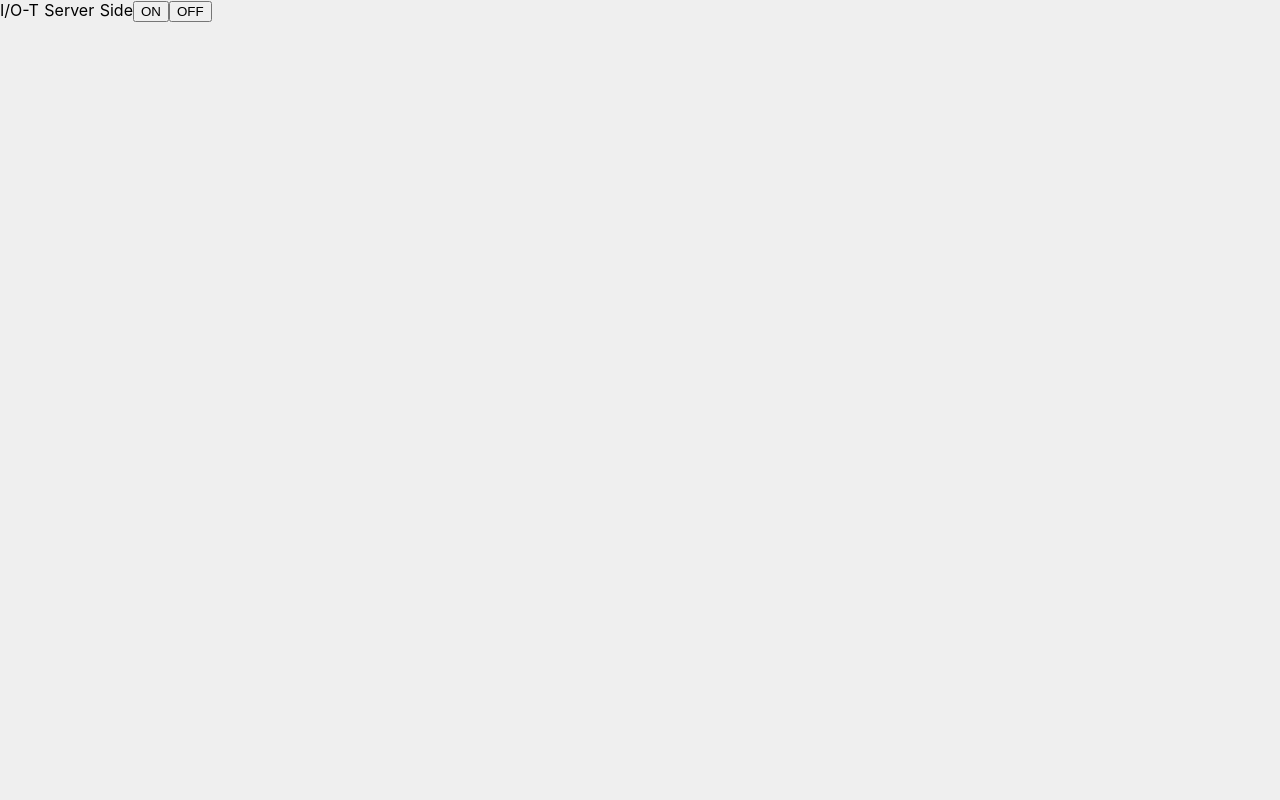
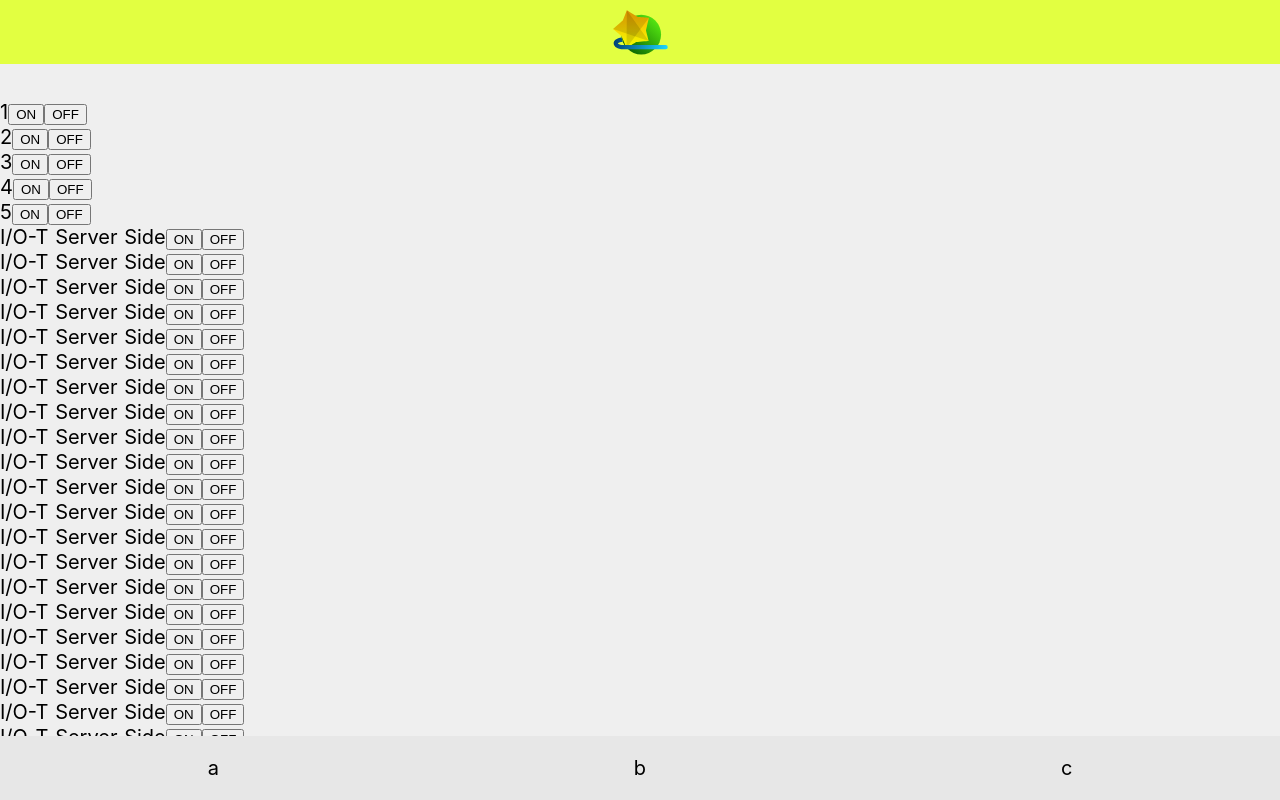
Before and after one commit to Kumi-comb/IO-T-ServerSide, a Nuxt app: page / in a window 1280 px wide. Shown: the top 800 px of the page. Built offline with nearby package versions, Linux system fonts and the light colour scheme.

Commit message:
ダミーページ作成

```diff
--- a/view/layouts/default.vue
+++ b/view/layouts/default.vue
@@ -1,25 +1,58 @@
 <template lang="pug">
   div
-    nuxt
+    nav.nav
+      img.nav_logo(src='~/assets/images/logo.svg')
+    section.nuxt
+      nuxt
+    footer.footer
+      .footer_item
+        | a
+      .footer_item b
+      .footer_item c
 </template>
 
-<style lang="scss">
-html {
-  font-family: 'Source Sans Pro', -apple-system, BlinkMacSystemFont, 'Segoe UI',
-    Roboto, 'Helvetica Neue', Arial, sans-serif;
-  font-size: 16px;
-  word-spacing: 1px;
-  -ms-text-size-adjust: 100%;
-  -webkit-text-size-adjust: 100%;
-  -moz-osx-font-smoothing: grayscale;
-  -webkit-font-smoothing: antialiased;
-  box-sizing: border-box;
+<style lang="scss" scoped>
+.nav {
+  position: fixed;
+  top: 0;
+  width: 100%;
+  height: 64px;
+
+  text-align: center;
+
+  background-color: #e2ff41;
+  color: rgba(0, 0, 0, 0.5);
+  font-size: 1.25em;
+
+  &_logo {
+    height: 64px;
+    vertical-align: bottom;
+  }
 }
+.nuxt {
+  padding: 100px 0;
+}
+.footer {
+  display: flex;
+  align-items: center;
+  position: fixed;
+  bottom: 0;
+  width: 100%;
+  height: 64px;
 
-*,
-*:before,
-*:after {
-  box-sizing: border-box;
-  margin: 0;
+  // padding: 10px;
+
+  background-color: #e7e7e7;
+
+  font-size: 0;
+
+  &_item {
+    display: inline-block;
+    font-size: 1rem;
+    width: calc(100% / 3);
+
+    text-align: center;
+    vertical-align: middle;
+  }
 }
 </style>
--- a/view/pages/index.vue
+++ b/view/pages/index.vue
@@ -1,8 +1,185 @@
 <template lang="pug">
   section
+    span 1
+    button(@click='toggleOn("1")') ON
+    button(@click='toggleOff("1")') OFF
+    br
+    span 2
+    button(@click='toggleOn("1")') ON
+    button(@click='toggleOff("1")') OFF
+    br
+    span 3
+    button(@click='toggleOn("1")') ON
+    button(@click='toggleOff("1")') OFF
+    br
+    span 4
+    button(@click='toggleOn("1")') ON
+    button(@click='toggleOff("1")') OFF
+    br
+    span 5
+    button(@click='toggleOn("1")') ON
+    button(@click='toggleOff("1")') OFF
+    br
     span I/O-T Server Side
     button(@click='toggleOn("1")') ON
     button(@click='toggleOff("1")') OFF
+    br
+    span I/O-T Server Side
+    button(@click='toggleOn("1")') ON
+    button(@click='toggleOff("1")') OFF
+    br
+    span I/O-T Server Side
+    button(@click='toggleOn("1")') ON
+    button(@click='toggleOff("1")') OFF
+    br
+    span I/O-T Server Side
+    button(@click='toggleOn("1")') ON
+    button(@click='toggleOff("1")') OFF
+    br
+    span I/O-T Server Side
+    button(@click='toggleOn("1")') ON
+    button(@click='toggleOff("1")') OFF
+    br
+    span I/O-T Server Side
+    button(@click='toggleOn("1")') ON
+    button(@click='toggleOff("1")') OFF
+    br
+    span I/O-T Server Side
+    button(@click='toggleOn("1")') ON
+    button(@click='toggleOff("1")') OFF
+    br
+    span I/O-T Server Side
+    button(@click='toggleOn("1")') ON
+    button(@click='toggleOff("1")') OFF
+    br
+    span I/O-T Server Side
+    button(@click='toggleOn("1")') ON
+    button(@click='toggleOff("1")') OFF
+    br
+    span I/O-T Server Side
+    button(@click='toggleOn("1")') ON
+    button(@click='toggleOff("1")') OFF
+    br
+    span I/O-T Server Side
+    button(@click='toggleOn("1")') ON
+    button(@click='toggleOff("1")') OFF
+    br
+    span I/O-T Server Side
+    button(@click='toggleOn("1")') ON
+    button(@click='toggleOff("1")') OFF
+    br
+    span I/O-T Server Side
+    button(@click='toggleOn("1")') ON
+    button(@click='toggleOff("1")') OFF
+    br
+    span I/O-T Server Side
+    button(@click='toggleOn("1")') ON
+    button(@click='toggleOff("1")') OFF
+    br
+    span I/O-T Server Side
+    button(@click='toggleOn("1")') ON
+    button(@click='toggleOff("1")') OFF
+    br
+    span I/O-T Server Side
+    button(@click='toggleOn("1")') ON
+    button(@click='toggleOff("1")') OFF
+    br
+    span I/O-T Server Side
+    button(@click='toggleOn("1")') ON
+    button(@click='toggleOff("1")') OFF
+    br
+    span I/O-T Server Side
+    button(@click='toggleOn("1")') ON
+    button(@click='toggleOff("1")') OFF
+    br
+    span I/O-T Server Side
+    button(@click='toggleOn("1")') ON
+    button(@click='toggleOff("1")') OFF
+    br
+    span I/O-T Server Side
+    button(@click='toggleOn("1")') ON
+    button(@click='toggleOff("1")') OFF
+    br
+    span I/O-T Server Side
+    button(@click='toggleOn("1")') ON
+    button(@click='toggleOff("1")') OFF
+    br
+    span I/O-T Server Side
+    button(@click='toggleOn("1")') ON
+    button(@click='toggleOff("1")') OFF
+    br
+    span I/O-T Server Side
+    button(@click='toggleOn("1")') ON
+    button(@click='toggleOff("1")') OFF
+    br
+    span I/O-T Server Side
+    button(@click='toggleOn("1")') ON
+    button(@click='toggleOff("1")') OFF
+    br
+    span I/O-T Server Side
+    button(@click='toggleOn("1")') ON
+    button(@click='toggleOff("1")') OFF
+    br
+    span I/O-T Server Side
+    button(@click='toggleOn("1")') ON
+    button(@click='toggleOff("1")') OFF
+    br
+    span I/O-T Server Side
+    button(@click='toggleOn("1")') ON
+    button(@click='toggleOff("1")') OFF
+    br
+    span I/O-T Server Side
+    button(@click='toggleOn("1")') ON
+    button(@click='toggleOff("1")') OFF
+    br
+    span I/O-T Server Side
+    button(@click='toggleOn("1")') ON
+    button(@click='toggleOff("1")') OFF
+    br
+    span I/O-T Server Side
+    button(@click='toggleOn("1")') ON
+    button(@click='toggleOff("1")') OFF
+    br
+    span I/O-T Server Side
+    button(@click='toggleOn("1")') ON
+    button(@click='toggleOff("1")') OFF
+    br
+    span I/O-T Server Side
+    button(@click='toggleOn("1")') ON
+    button(@click='toggleOff("1")') OFF
+    br
+    span I/O-T Server Side
+    button(@click='toggleOn("1")') ON
+    button(@click='toggleOff("1")') OFF
+    br
+    span I/O-T Server Side
+    button(@click='toggleOn("1")') ON
+    button(@click='toggleOff("1")') OFF
+    br
+    span 95
+    button(@click='toggleOn("1")') ON
+    button(@click='toggleOff("1")') OFF
+    br
+    span 96
+    button(@click='toggleOn("1")') ON
+    button(@click='toggleOff("1")') OFF
+    br
+    span 97
+    button(@click='toggleOn("1")') ON
+    button(@click='toggleOff("1")') OFF
+    br
+    span 98
+    button(@click='toggleOn("1")') ON
+    button(@click='toggleOff("1")') OFF
+    br
+    span 99
+    button(@click='toggleOn("1")') ON
+    button(@click='toggleOff("1")') OFF
+    br
+    span 100
+    button(@click='toggleOn("1")') ON
+    button(@click='toggleOff("1")') OFF
+    br
 </template>
 
 <script>
@@ -10,18 +187,18 @@ export default {
   methods: {
     toggleOn(deviceId) {
       this.$axios.put(`/api/devices/${deviceId}/queue`, {
-        type: 'TOGGLE',
-        value: 'ON'
-      })
+        type: "TOGGLE",
+        value: "ON"
+      });
     },
     toggleOff(deviceId) {
       this.$axios.put(`/api/devices/${deviceId}/queue`, {
-        type: 'TOGGLE',
-        value: 'OFF'
-      })
+        type: "TOGGLE",
+        value: "OFF"
+      });
     }
   }
-}
+};
 </script>
 
 <style lang="scss"></style>
```
Also changed, not shown: view/assets/images/logo.svg (added).
